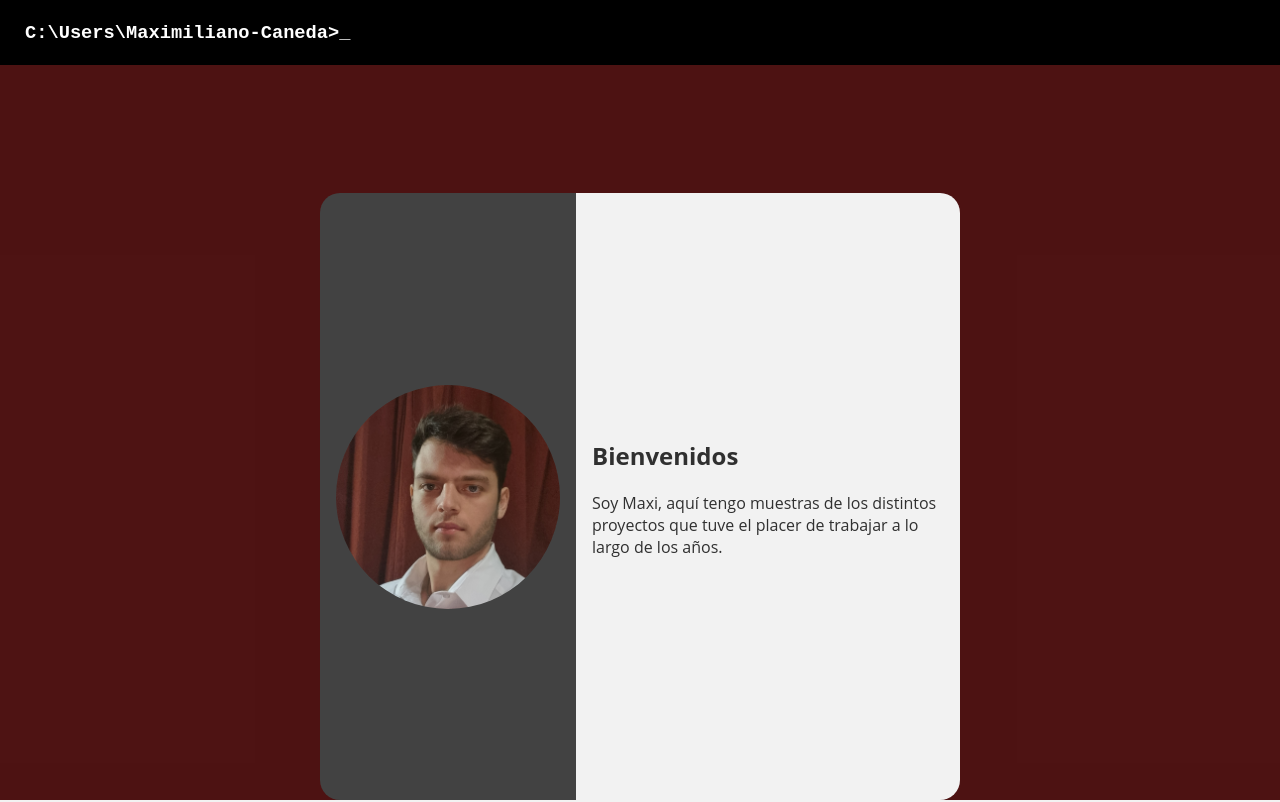
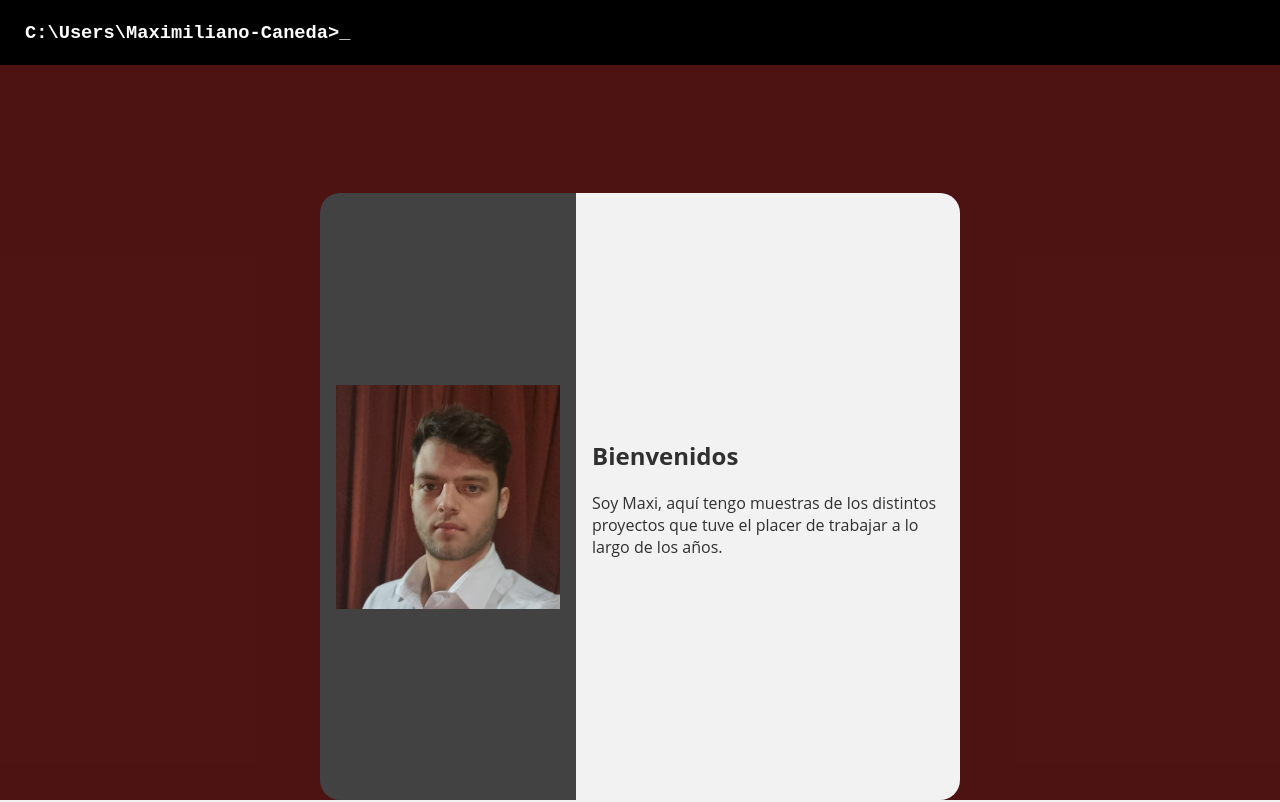
Before and after one commit to Gytrio/maximilianocaneda, a React (Vite) app: page / in a window 1280 px wide. Shown: the top 802 px of the page. Built offline with nearby package versions, Linux system fonts and the light colour scheme.

Commit message:
Foto cuadrada: quita border-radius

```diff
--- a/src/estilos.css
+++ b/src/estilos.css
@@ -31,6 +31,7 @@ header{
     height: auto;
     border-radius: 50%;
     object-fit: cover;
+    border-radius: 0;
 }
 
 /* Sección UNO (presentación) */
```
